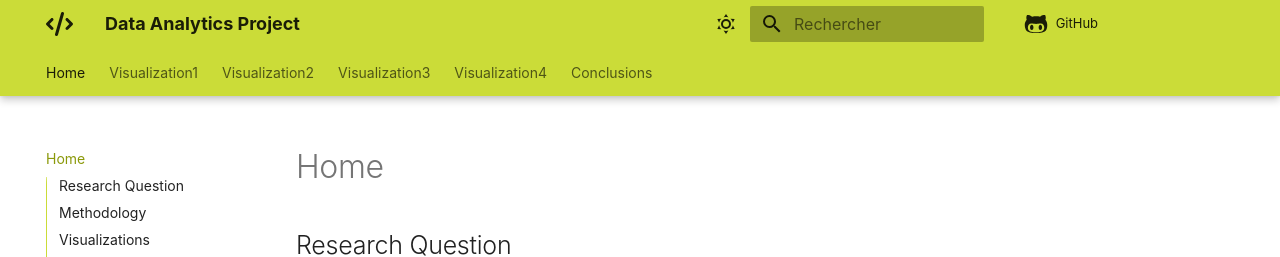
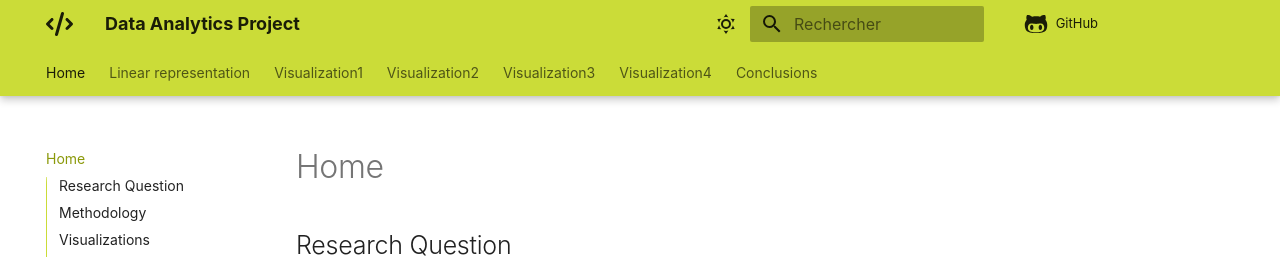
Before and after one commit to jfsql/DataAnalytics, an MkDocs documentation site: the page built from docs/index.md, in a window 1280 px wide. Shown: the top 257 px of the page. Built offline with MkDocs 1.6.1 and Material for MkDocs 9.7.7, drawn with Linux system fonts in a browser that asks for light colours; comment, search, counter and statistics services are not loaded.

Commit message:
Update mkdocs.yml

```diff
--- a/mkdocs.yml
+++ b/mkdocs.yml
@@ -22,6 +22,7 @@ docs_dir: docs
 # Structure du menu principal de navigation, chemins relatifs au dossier docs_dir
 nav:
   - Home: index.md
+  - Linear representation: linearrepresentation.md
   - Visualization1: visualization1.md
   - Visualization2: visualization2.md
   - Visualization3: visualization3.md
```
